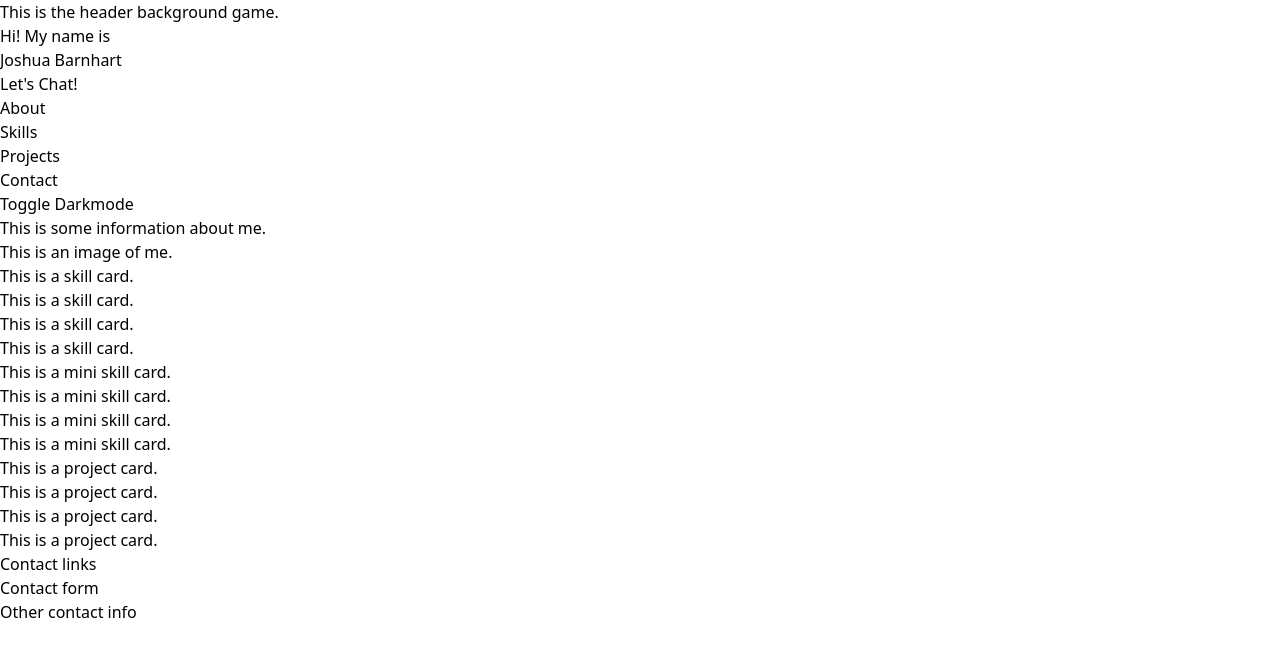
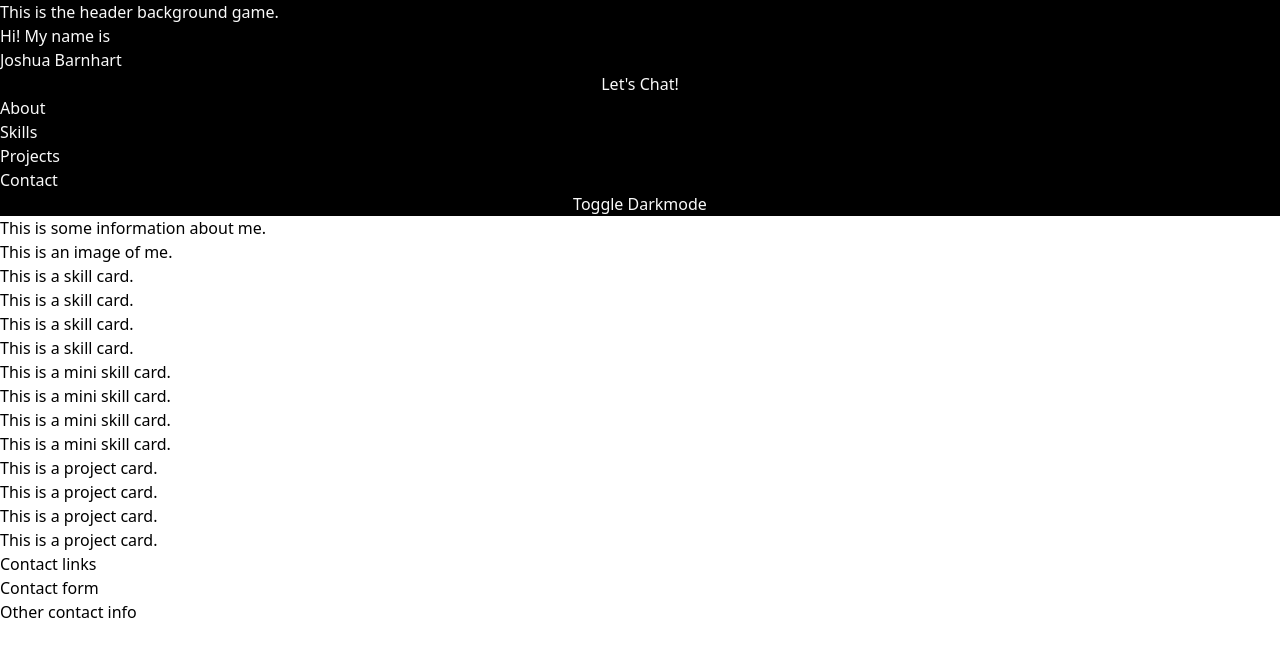
Before and after one commit to jrbarnhart/portfolio, a React (Vite) app: page / in a window 1280 px wide. Shown: the top 656 px of the page. Built offline with nearby package versions, Linux system fonts and the light colour scheme; the HTML template or start-up script is replaced by a standard one.

Commit message:
Add style to container element

```diff
--- a/src/components/Header/Header.tsx
+++ b/src/components/Header/Header.tsx
@@ -5,12 +5,12 @@ import TitleCard from "./TitleCard";
 
 const Header = () => {
   return (
-    <>
+    <div className="relative w-full bg-black dark:bg-white text-neutral-50 dark:text-black grid">
       <AsteroidsBackground />
       <TitleCard />
       <Nav />
       <DarkModeButton />
-    </>
+    </div>
   );
 };
 
```
